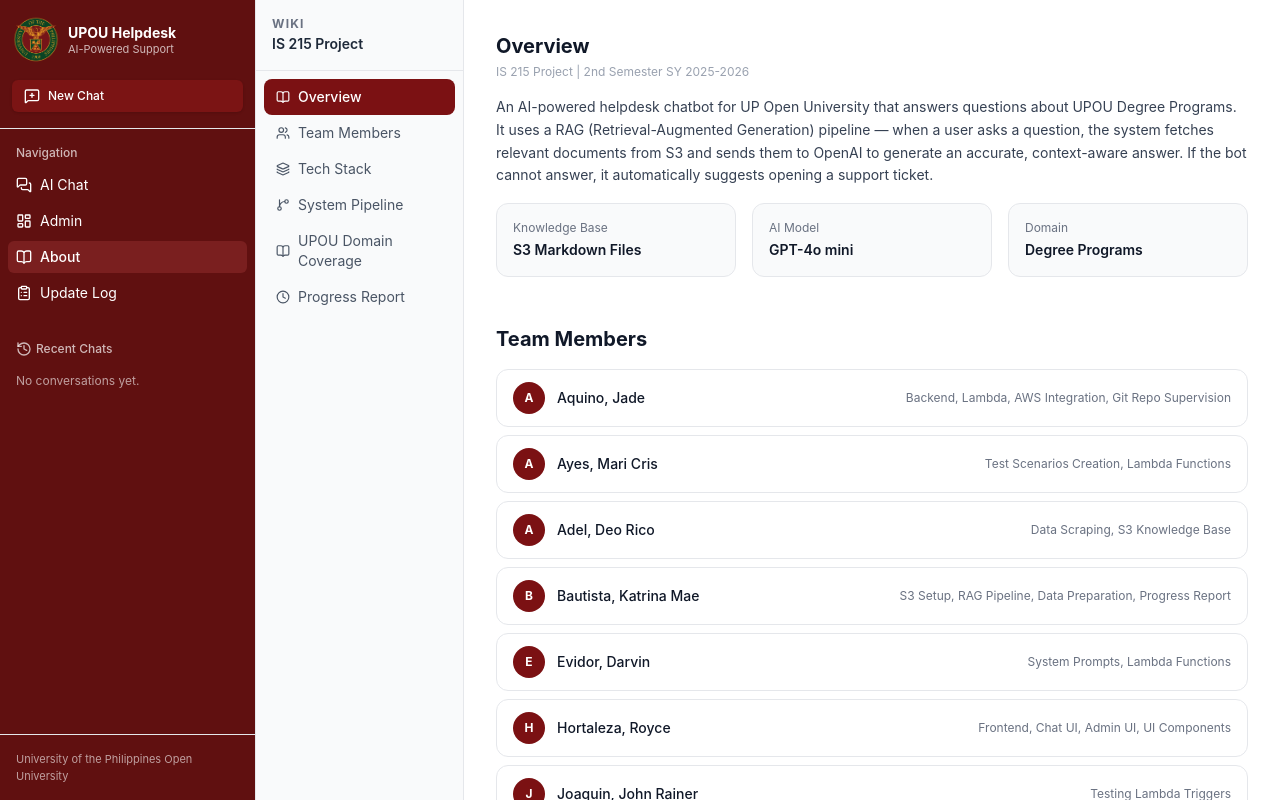
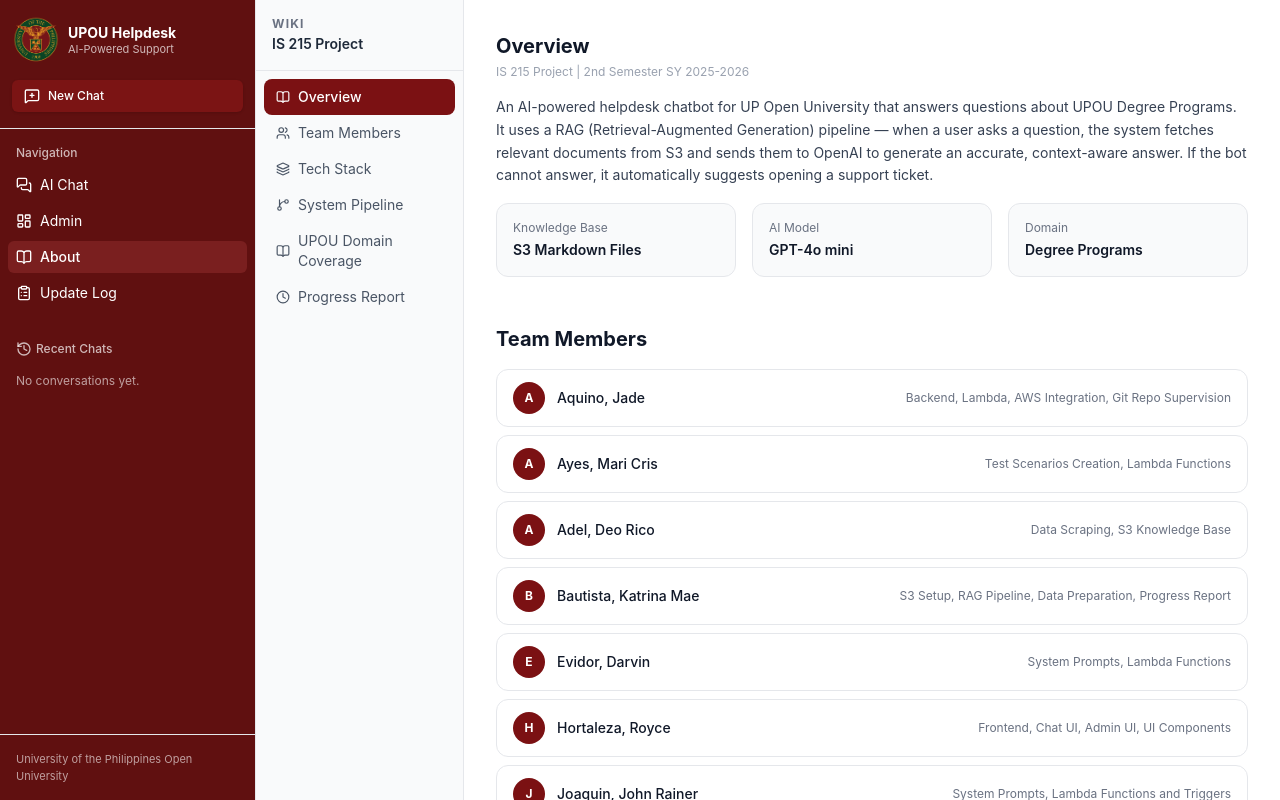
Before and after one commit to roycehorta/IS215_AI_Helpdesk_Assistant_Degree_Programs, a React (Vite) app in the folder frontend/: page /about in a window 1280 px wide. Built offline with nearby package versions, Linux system fonts and the light colour scheme.

Commit message:
Updated About Page Team Descriptions.

```diff
--- a/frontend/src/pages/AboutPage.tsx
+++ b/frontend/src/pages/AboutPage.tsx
@@ -18,9 +18,9 @@
   { name: "Bautista, Katrina Mae", role: "S3 Setup, RAG Pipeline, Data Preparation, Progress Report" },
   { name: "Evidor, Darvin",        role: "System Prompts, Lambda Functions"                      },
   { name: "Hortaleza, Royce",      role: "Frontend, Chat UI, Admin UI, UI Components"            },
-  { name: "Joaquin, John Rainer",  role: "Testing Lambda Triggers"                               },
+  { name: "Joaquin, John Rainer",  role: "System Prompts, Lambda Functions and Triggers"                               },
   { name: "Llenado, Daryljade",    role: "Frontend, UI Components, Ticketing, Prompt Engineering" },
-  { name: "Molina, Yolanda",       role: "Documentation, Testing"                                },
+  { name: "Molina, Yolanda",       role: "Documentation, Testing, Lambda Functions"                                },
 ];
 
 const TECH_STACK = [
```
